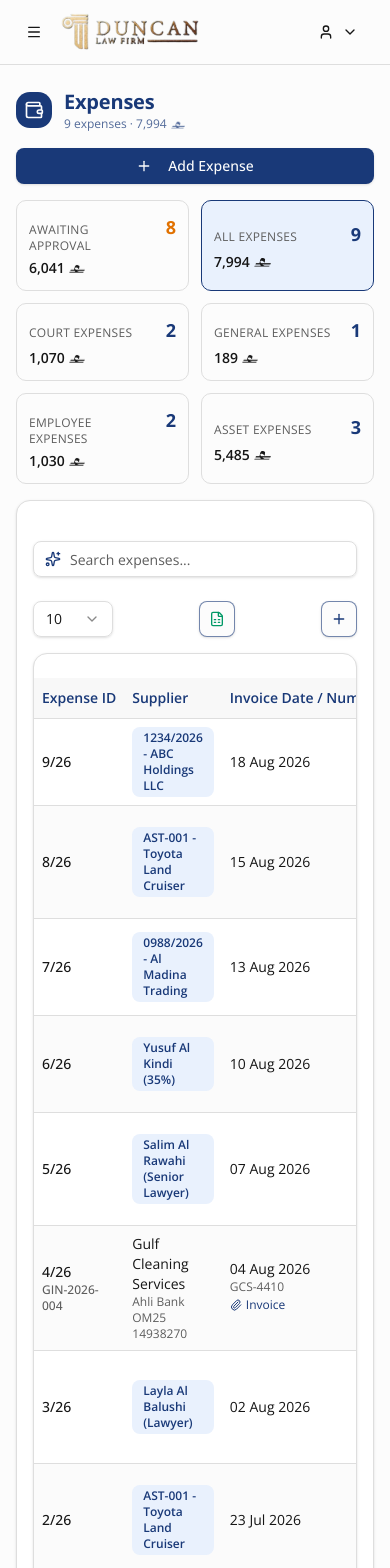
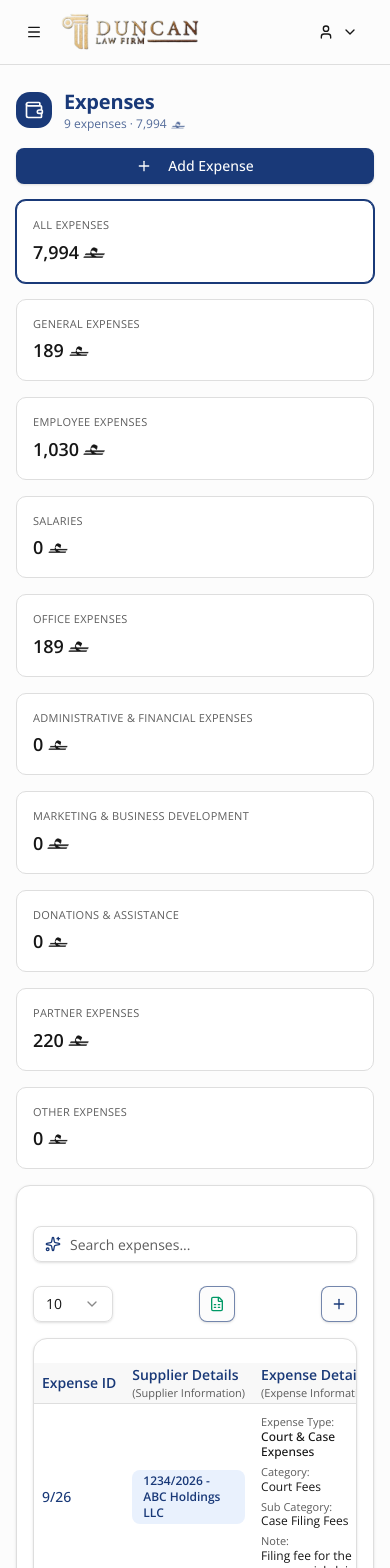
Before and after one commit to mehak187/elpnew, a React (Vite) app: page /expenses in a window 390 px wide. Shown: the top 1568 px of the page. Built offline with nearby package versions, Linux system fonts and the light colour scheme.

Commit message:
update ExpensesPage.jsx and expenseData.js

```diff
--- a/src/pages/expenses/ExpensesPage.jsx
+++ b/src/pages/expenses/ExpensesPage.jsx
@@ -4,34 +4,26 @@ import { Card, CardContent } from "@/components/ui/card";
 import { Button } from "@/components/ui/button";
 import { Badge } from "@/components/ui/badge";
 import DataTable from "@/components/shared/DataTable";
-import { Wallet, Plus, Paperclip, Trash2 } from "lucide-react";
+import { Wallet, Plus } from "lucide-react";
 import { cn } from "@/lib/utils";
 import { useExpenses } from "@/lib/expenses/context";
 import { useSuppliers } from "@/lib/suppliers/context";
 import { findType, linkLabel } from "./links";
 import {
   expenseRecords,
-  isApprovedRequest,
   settlement,
-  invoiceTotal,
   formatDate,
   money,
 } from "./expenseData";
 
 /**
- * The boxes above the table, each one also the filter for it.
+ * The boxes above the table, and the filters for it.
  *
- * "Awaiting Approval" is the odd one out: it counts what has not arrived here
- * yet, so it reads from the requests rather than the expenses and sends you to
- * the request list instead of filtering.
+ * "All Expenses" receives everything; each of the others is the same table
+ * again, narrowed to one kind of expense.
  */
 const GROUPS = [
   { key: "all", label: "All Expenses", match: () => true },
-  {
-    key: "court",
-    label: "Court Expenses",
-    match: (row) => row.lines.some((l) => l.typeKey === "court-case"),
-  },
   {
     key: "general",
     label: "General Expenses",
@@ -49,37 +41,96 @@ const GROUPS = [
       row.lines.some((l) => ["employee", "advances-loans"].includes(l.typeKey)),
   },
   {
-    key: "asset",
-    label: "Asset Expenses",
-    match: (row) => row.lines.some((l) => l.typeKey === "fixed-assets"),
+    // Salaries are a subcategory rather than a type of their own, so they are
+    // read off the classification instead of the type.
+    key: "salaries",
+    label: "Salaries",
+    match: (row) =>
+      row.lines.some((l) => l.typeKey === "employee" && l.path[1] === "Salaries"),
+  },
+  {
+    key: "office",
+    label: "Office Expenses",
+    match: (row) => row.lines.some((l) => l.typeKey === "office"),
+  },
+  {
+    key: "admin-financial",
+    label: "Administrative & Financial Expenses",
+    match: (row) => row.lines.some((l) => l.typeKey === "admin-financial"),
+  },
+  {
+    key: "marketing",
+    label: "Marketing & Business Development",
+    match: (row) => row.lines.some((l) => l.typeKey === "marketing"),
+  },
+  {
+    key: "donations",
+    label: "Donations & Assistance",
+    match: (row) => row.lines.some((l) => l.typeKey === "donations"),
+  },
+  {
+    key: "partner",
+    label: "Partner Expenses",
+    match: (row) => row.lines.some((l) => l.typeKey === "partner"),
+  },
+  {
+    key: "other",
+    label: "Other Expenses",
+    match: (row) => row.lines.some((l) => l.typeKey === "other"),
   },
 ];
 
-/** A count and a total, sitting on the filter it applies. */
-function SummaryTile({ label, count, amount, selected, onClick, tone }) {
+/** Amounts here are read against invoices, so they carry the currency and fils. */
+const omr = (amount) =>
+  "OMR " +
+  Number(amount || 0).toLocaleString("en-GB", {
+    minimumFractionDigits: 3,
+    maximumFractionDigits: 3,
+  });
+
+/** A total, sitting on the filter it applies. */
+function SummaryTile({ label, amount, selected, onClick }) {
   return (
     <button
       type="button"
       onClick={onClick}
       className={cn(
-        "rounded-lg border p-3 text-left transition-colors focus:outline-none focus:ring-2 focus:ring-ring",
-        selected ? "border-primary bg-secondary" : "hover:bg-muted/50"
+        "rounded-lg border bg-card p-4 text-left transition-colors focus:outline-none focus:ring-2 focus:ring-ring",
+        selected ? "border-primary ring-1 ring-primary" : "hover:bg-muted/50"
       )}
     >
-      <div className="flex items-baseline justify-between gap-3">
-        <p className="text-xs uppercase tracking-wide text-muted-foreground">
+      <p className="text-[11px] uppercase tracking-wide text-muted-foreground">
         {label}
       </p>
-        <p className={cn("text-lg font-bold", tone || "text-primary")}>{count}</p>
-      </div>
-      <p className="mt-1 text-sm font-semibold text-foreground">{money(amount)}</p>
+      <p className="mt-1 text-lg font-semibold">{money(amount)}</p>
     </button>
+  );
+}
+
+/** One field inside a stacked column. */
+function Line({ label, children }) {
+  return (
+    <p className="leading-tight">
+      <span className="block text-[11px] text-muted-foreground">{label}</span>
+      <span className="block">{children}</span>
+    </p>
+  );
+}
+
+/** A step in the trail, blank when nobody took it. */
+function Step({ label, by, at }) {
+  if (!by) return null;
+  return (
+    <Line label={label}>
+      {by}
+      <span className="block text-muted-foreground">{formatDate(at)}</span>
+    </Line>
   );
 }
 
 export default function ExpensesPage() {
   const navigate = useNavigate();
-  const { expenses, invoices, removeExpense } = useExpenses();
+  const { expenses, invoices } = useExpenses();
   const { suppliers } = useSuppliers();
 
   const [pageSize, setPageSize] = useState(10);
@@ -97,31 +148,22 @@ export default function ExpensesPage() {
 
   const total = rows.reduce((sum, row) => sum + row.total, 0);
 
-  // What has not reached this table yet.
-  const awaiting = invoices.filter((i) => !isApprovedRequest(i));
-  const awaitingTotal = awaiting.reduce((sum, i) => sum + invoiceTotal(i), 0);
-
   const columns = [
     {
       key: "expenseNo",
       header: "Expense ID",
-      width: "8%",
-      cellClassName: "font-medium",
-      render: (value, row) => (
-        <div>
-          <span className="block">{value}</span>
-          {row.reference && (
-            <span className="block text-xs text-muted-foreground">
-              {row.reference}
-            </span>
-          )}
-        </div>
+      width: "6%",
+      render: (value) => (
+        <span className="font-medium text-primary">{value}</span>
       ),
     },
     {
       key: "supplier",
-      header: "Supplier",
-      width: "14%",
+      header: "Supplier Details",
+      subHeader: "(Supplier Information)",
+      width: "16%",
+      exportValue: (row) =>
+        row.supplier || linkLabel(row.linkKind, row.linkId) || "Recorded directly",
       render: (value, row) => {
         if (!value) {
           const link = linkLabel(row.linkKind, row.linkId);
@@ -133,114 +175,141 @@ export default function ExpensesPage() {
         }
         const account = accountFor(value);
         return (
-          <div>
-            <span className="block">{value}</span>
-            <span className="block text-xs text-muted-foreground">
-              {account?.bank || "-"}
-            </span>
-            <span className="block text-xs text-muted-foreground">
-              {account?.accountNumber || "-"}
-            </span>
+          <div className="space-y-1.5 text-xs">
+            <Line label="Supplier ID:">
+              <span className="text-primary">{account?.supplierId || "-"}</span>
+            </Line>
+            <p className="font-semibold text-primary">{value}</p>
+            <Line label="Bank:">{account?.bank || "-"}</Line>
+            <Line label="Account No.:">{account?.accountNumber || "-"}</Line>
+            <Line label="Income Tax No.:">
+              {account?.taxIdentificationNumber || "-"}
+            </Line>
+            <Line label="VAT No.:">{account?.vatNumber || "-"}</Line>
+            <Line label="Commercial Registration:">
+              {account?.commercialRegistration || "-"}
+            </Line>
           </div>
         );
       },
     },
     {
-      key: "date",
-      header: "Invoice Date / Number",
-      width: "13%",
-      render: (value, row) => (
-        <div className="text-muted-foreground">
-          <span className="block text-foreground">{formatDate(value)}</span>
-          {row.invoiceNumber && (
-            <span className="block text-xs">{row.invoiceNumber}</span>
-          )}
-          {row.source === "request" &&
-            (row.invoiceFile ? (
-              <span
-                title={row.invoiceFile}
-                className="mt-0.5 inline-flex items-center gap-1 text-xs text-primary"
-              >
-                <Paperclip className="h-3 w-3" />
-                Invoice
-              </span>
-            ) : (
-              <span className="text-xs">No invoice copy</span>
-            ))}
-        </div>
-      ),
-    },
-    {
       key: "lines",
-      header: "Invoice Details",
-      width: "20%",
+      header: "Expense Details",
+      subHeader: "(Expense Information)",
+      width: "16%",
+      exportValue: (row) =>
+        row.lines
+          .map(
+            (l) => findType(l.typeKey)?.name + " · " + l.path.join(" / ")
+          )
+          .join(" | "),
       render: (value) => (
-        <div className="space-y-1 text-xs text-muted-foreground">
+        <div className="space-y-2 text-xs">
           {value.map((line) => (
-            <div key={line.id}>
-              <span className="block font-medium text-foreground">
+            <div key={line.id} className="space-y-1.5">
+              <Line label="Expense Type:">
+                <span className="font-medium">
                   {findType(line.typeKey)?.name}
                 </span>
-              <span className="block">{line.path.join(" / ")}</span>
+              </Line>
+              <Line label="Category:">{line.path[0] || "-"}</Line>
+              <Line label="Sub Category:">{line.path[1] || "-"}</Line>
+              {line.description && (
+                <Line label="Note:">{line.description}</Line>
+              )}
             </div>
           ))}
         </div>
       ),
     },
     {
-      key: "total",
-      header: "Invoice Amount",
-      width: "11%",
-      className: "text-right",
-      cellClassName: "text-right",
+      key: "date",
+      header: "Invoice Details",
+      subHeader: "(Invoice Date · Number · View Invoice)",
+      width: "13%",
+      exportValue: (row) =>
+        formatDate(row.date) + (row.invoiceNumber ? " · " + row.invoiceNumber : ""),
       render: (value, row) => (
-        <div>
-          <span className="block font-semibold">{money(value)}</span>
-          <span className="block text-xs text-muted-foreground">
-            Net {money(row.net)}
-          </span>
-          <span className="block text-xs text-muted-foreground">
-            VAT {money(row.tax)}
-          </span>
+        <div className="space-y-1.5 text-xs">
+          <Line label="Invoice Date:">{formatDate(value)}</Line>
+          <Line label="Invoice Number:">
+            <span className="text-primary">{row.invoiceNumber || "-"}</span>
+          </Line>
+          {row.source === "request" && (
+            <Line label="View Invoice:">
+              {row.invoiceFile ? (
+                <a
+                  href={row.invoiceFile}
+                  onClick={(event) => event.preventDefault()}
+                  title={row.invoiceFile}
+                  className="text-primary underline-offset-2 hover:underline"
+                >
+                  Click to view invoice
+                </a>
+              ) : (
+                <span className="text-muted-foreground">No invoice copy</span>
+              )}
+            </Line>
+          )}
         </div>
       ),
     },
     {
-      key: "paid",
-      header: "Status",
-      width: "9%",
+      key: "total",
+      header: "Invoice Amount",
+      subHeader: "(Invoice Information)",
+      width: "14%",
       render: (value, row) => {
-        const state = settlement(value, row.total);
-        return <Badge variant={state.variant}>{state.label}</Badge>;
+        const state = settlement(row.paid, row.total);
+        const rate = row.net ? Math.round((row.tax / row.net) * 100) : 0;
+        return (
+          <div className="space-y-1.5 text-xs">
+            <p className="text-base font-bold text-primary">{omr(value)}</p>
+            <Line label="Total Amount (Incl. VAT):">{omr(value)}</Line>
+            <Line label="Amount Before VAT:">{omr(row.net)}</Line>
+            <Line label={"VAT Amount (" + rate + "%):"}>{omr(row.tax)}</Line>
+            <Badge variant={state.variant}>{state.label}</Badge>
+          </div>
+        );
       },
     },
     {
       key: "payments",
       header: "Payment Details",
-      width: "15%",
-      disableFilter: true,
-      render: (value) =>
+      subHeader: "(Payment Information)",
+      width: "17%",
+      exportValue: (row) =>
+        row.payments.map((p) => formatDate(p.date) + " " + p.amount).join(" | "),
+      render: (value, row) =>
         value.length === 0 ? (
           <span className="text-muted-foreground">-</span>
         ) : (
-          <div className="space-y-1.5 text-xs text-muted-foreground">
+          <div className="space-y-2 text-xs">
             {value.map((payment) => (
-              <div key={payment.id}>
-                <span className="block text-foreground">
-                  {formatDate(payment.date)} · {money(payment.amount)}
-                </span>
+              <div key={payment.id} className="space-y-1.5">
+                <Line label="Payment Date:">{formatDate(payment.date)}</Line>
+                <Line label="Amount Paid:">{omr(payment.amount)}</Line>
+                {payment.method && (
+                  <Line label="Payment Method:">{payment.method}</Line>
+                )}
                 {payment.fromAccount && (
-                  <span className="block">{payment.fromAccount}</span>
+                  <Line label="Transferred From:">{payment.fromAccount}</Line>
                 )}
-                {payment.reference && <span className="block">{payment.reference}</span>}
+                {row.supplier && (
+                  <Line label="Transferred To:">{row.supplier}</Line>
+                )}
                 {payment.document && (
-                  <span
+                  <Line label="Payment Proof:">
+                    <a
+                      href={payment.document}
+                      onClick={(event) => event.preventDefault()}
                       title={payment.document}
-                    className="inline-flex items-center gap-1 text-primary"
+                      className="text-primary underline-offset-2 hover:underline"
                     >
-                    <Paperclip className="h-3 w-3" />
-                    Receipt
-                  </span>
+                      Click to view proof
+                    </a>
+                  </Line>
                 )}
               </div>
             ))}
@@ -249,50 +318,53 @@ export default function ExpensesPage() {
     },
     {
       key: "createdBy",
-      header: "Transaction Audit Trail",
-      width: "14%",
-      disableFilter: true,
-      render: (value, row) => (
-        <div className="space-y-0.5 text-xs text-muted-foreground">
-          {value ? (
-            <span className="block">
-              Raised by <span className="text-foreground">{value}</span>
+      header: "Request Tracking",
+      subHeader: "(Request · Approval · Authorization · Payment)",
+      width: "18%",
+      exportValue: (row) =>
+        row.tracking
+          ? [
+              row.tracking.requested.by,
+              row.tracking.accountant.by,
+              row.tracking.finance.by,
+              row.tracking.paid.by,
+            ]
+              .filter(Boolean)
+              .join(" · ")
+          : "Recorded directly",
+      render: (_, row) => {
+        if (!row.tracking) {
+          return (
+            <span className="text-xs text-muted-foreground">
+              Recorded directly on {formatDate(row.date)}
             </span>
-          ) : (
-            <span className="block">Recorded directly</span>
-          )}
-          <span className="block">{formatDate(row.createdAt)}</span>
-          {row.approvedBy && (
-            <>
-              <span className="block pt-1">
-                Approved by <span className="text-foreground">{row.approvedBy}</span>
-              </span>
-              <span className="block">{formatDate(row.approvedAt)}</span>
-            </>
-          )}
+          );
+        }
+        return (
+          <div className="space-y-1.5 text-xs">
+            <Step
+              label="Requested By:"
+              by={row.tracking.requested.by}
+              at={row.tracking.requested.at}
+            />
+            <Step
+              label="Approved By Accountant:"
+              by={row.tracking.accountant.by}
+              at={row.tracking.accountant.at}
+            />
+            <Step
+              label="Approved By Finance Manager:"
+              by={row.tracking.finance.by}
+              at={row.tracking.finance.at}
+            />
+            <Step
+              label="Paid By:"
+              by={row.tracking.paid.by}
+              at={row.tracking.paid.at}
+            />
           </div>
-      ),
+        );
       },
-    {
-      key: "actions",
-      header: "",
-      width: "5%",
-      disableFilter: true,
-      render: (_, row) =>
-        row.source === "expense" ? (
-          <div className="flex items-center justify-center">
-            <Button
-              variant="ghost"
-              size="icon"
-              className="h-8 w-8 text-red-500 hover:text-red-600"
-              title="Delete expense"
-              onClick={() => removeExpense(row.expenseId)}
-            >
-              <Trash2 className="h-4 w-4" />
-              <span className="sr-only">Delete expense</span>
-            </Button>
-          </div>
-        ) : null,
     },
   ];
 
@@ -321,21 +393,13 @@ export default function ExpensesPage() {
       </div>
 
       {/* Each box is also the filter for the table below it */}
-      <div className="grid grid-cols-2 gap-3 lg:grid-cols-6">
-        <SummaryTile
-          label="Awaiting Approval"
-          count={awaiting.length}
-          amount={awaitingTotal}
-          tone="text-amber-600"
-          onClick={() => navigate("/expense-requests")}
-        />
+      <div className="grid grid-cols-1 gap-4 sm:grid-cols-3 lg:grid-cols-5">
         {GROUPS.map((option) => {
           const matching = records.filter(option.match);
           return (
             <SummaryTile
               key={option.key}
               label={option.label}
-              count={matching.length}
               amount={matching.reduce((sum, row) => sum + row.total, 0)}
               selected={group === option.key}
               onClick={() => {
@@ -355,6 +419,7 @@ export default function ExpensesPage() {
             searchPlaceholder="Search expenses..."
             exportFileName="expenses.csv"
             enableColumnSearch={false}
+            itemLabel="expenses"
             onAdd={() => navigate("/expenses/create")}
             addLabel="Add Expense"
             currentPage={currentPage}
--- a/src/pages/expenses/expenseData.js
+++ b/src/pages/expenses/expenseData.js
@@ -219,6 +219,33 @@ function approvalOf(invoice) {
 }
 
 /**
+ * The four hands a request passes through, read back off its history.
+ *
+ * Nothing is inferred from the status: each step is the entry that recorded it,
+ * so a request that skipped the accountant simply has nothing under that head.
+ */
+function trackingOf(invoice) {
+  const find = (test) => invoice.history.find(test) || null;
+  const last = (test) => [...invoice.history].reverse().find(test) || null;
+
+  const requested = invoice.history[0] || null;
+  const accountant = find(
+    (h) => /accountant/i.test(h.by) && /approv/i.test(h.action)
+  );
+  const finance = last((h) => /Approved for Payment/i.test(h.action));
+  const paid = last((h) => /payment (processed|recorded)/i.test(h.action));
+
+  const step = (entry) => ({ by: entry?.by || "", at: entry?.at || "" });
+
+  return {
+    requested: step(requested),
+    accountant: step(accountant),
+    finance: step(finance),
+    paid: step(paid),
+  };
+}
+
+/**
  * Everything the expenses table shows: expenses recorded directly, and the
  * requests that have cleared approval, in one shape.
  *
@@ -249,6 +276,7 @@ export function expenseRecords(expenses, invoices) {
       createdAt: invoice.history[0]?.at || invoice.invoiceDate,
       approvedBy: approval.by,
       approvedAt: approval.at,
+      tracking: trackingOf(invoice),
     };
   });
 
@@ -282,6 +310,7 @@ export function expenseRecords(expenses, invoices) {
     createdAt: expense.date,
     approvedBy: "",
     approvedAt: "",
+    tracking: null,
   }));
 
   const serials = {};
```
Lines whose indentation alone changed are shown as unchanged.
